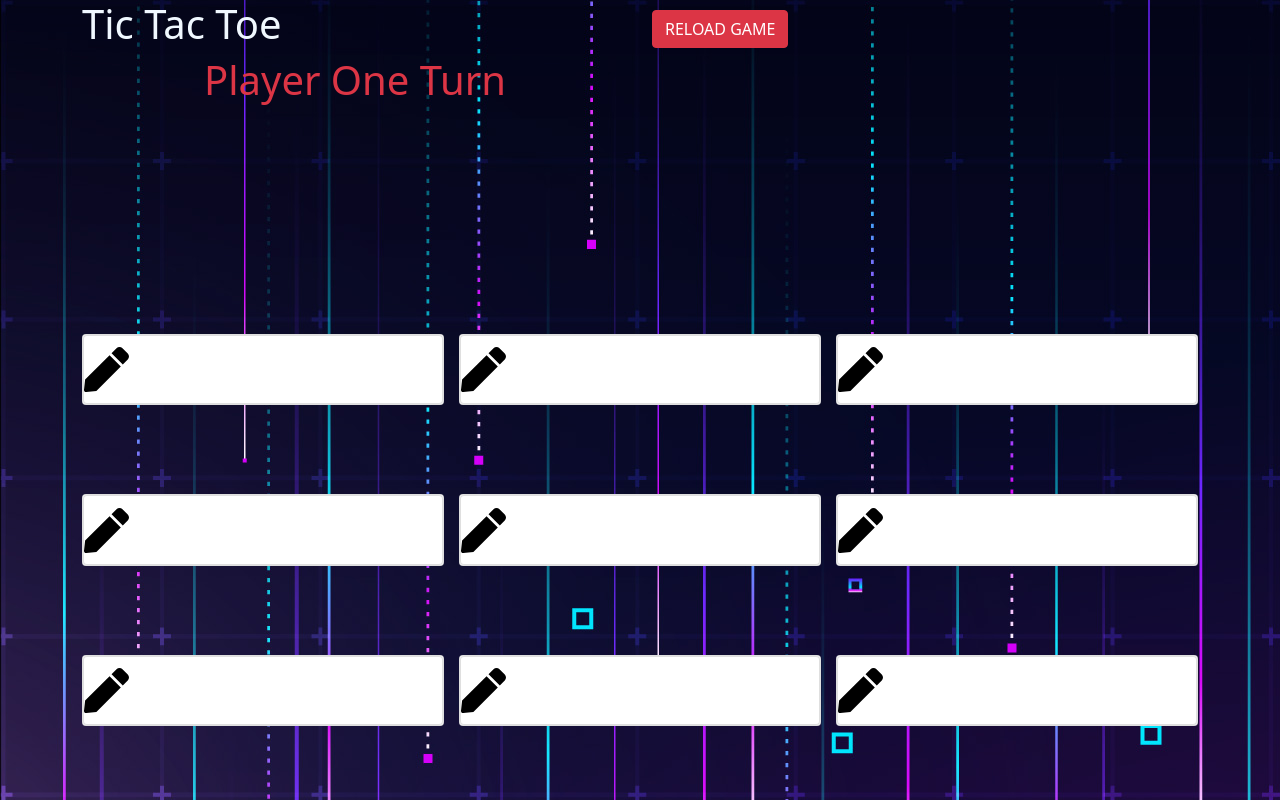
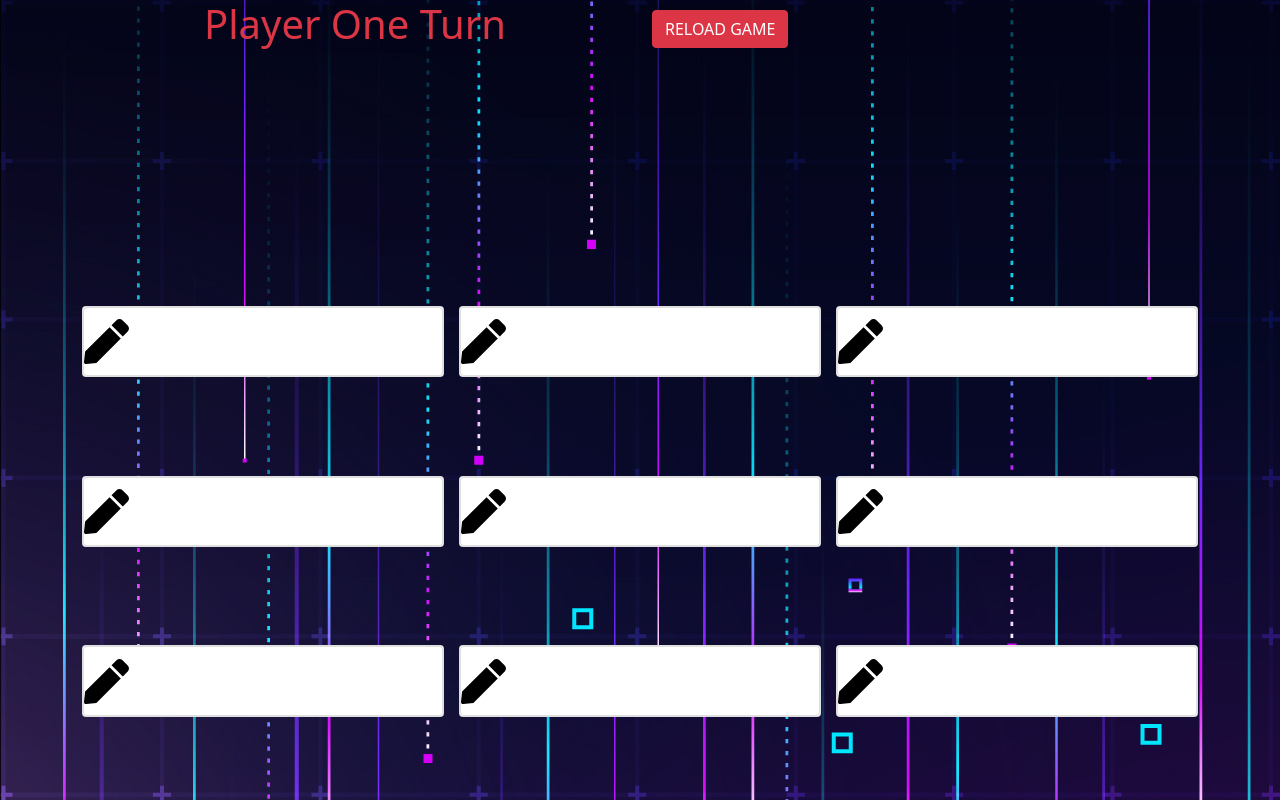
Before and after one commit to Krutikforfaclon/DemoRepository, an Angular app: page / in a window 1280 px wide. Built offline with nearby package versions, Linux system fonts and the light colour scheme.

Commit message:
Made changes

```diff
--- a/src/app/app.component.html
+++ b/src/app/app.component.html
@@ -1,7 +1,6 @@
 <div class="container">
   <div class="row justify-content-center items-align-center">
     <div class="col col-lg-6">
-      <h1>Tic Tac Toe</h1>
       <div class="text-center">
         <h1 [hidden] = "isCross" class="uppercase text-danger">Player One Turn</h1>
         <h1 [hidden] = "!isCross" class="uppercase text-danger">Player Two Turn</h1>
```
